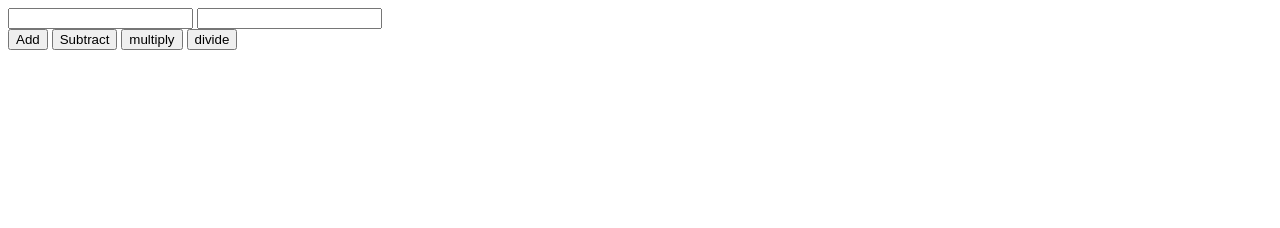
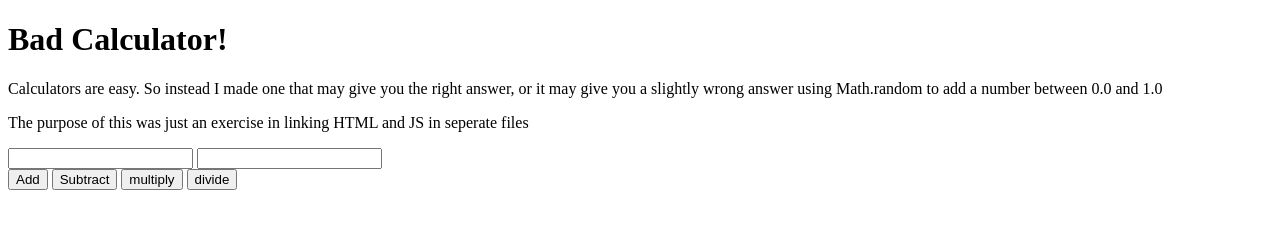
Before and after one commit to JordanTB/calculator, a plain HTML site: page index.html in a window 1280 px wide. Drawn offline with Linux system fonts and the light colour scheme.

Commit message:
Added explanation on page

```diff
--- a/app.js
+++ b/app.js
@@ -1,8 +1,9 @@
-//add event listener to add button
-var add = document.getElementById('add');
 var num1 = document.getElementById('firstNumber').value;
 var num2 = document.getElementById('secondNumber').value;
 var result = document.createElement('p');
+
+//add event listener to add button
+var add = document.getElementById('add');
 
 add.addEventListener('click', function () {
     var sum = parseInt(num1) + parseInt(num2);
@@ -32,4 +33,5 @@ divide.addEventListener('click', function () {
     var quotient = parseInt(num1) / parseInt(num2);
     result.innerHTML = quotient;
 });
+
 document.body.appendChild(result);
--- a/index.html
+++ b/index.html
@@ -8,6 +8,9 @@
 </head>
 <body>
     <main>
+        <h1>Bad Calculator!</h1>
+        <p>Calculators are easy. So instead I made one that may give you the right answer, or it may give you a slightly wrong answer using Math.random to add a number between 0.0 and 1.0</p>
+        <p>The purpose of this was just an exercise in linking HTML and JS in seperate files</p>
         <form action="index.html" method="post">
             <input type="number" name="num1" title="First Number" id="firstNumber">
             <input type="number" name="num2" title="Second Number" id="secondNumber">
```
